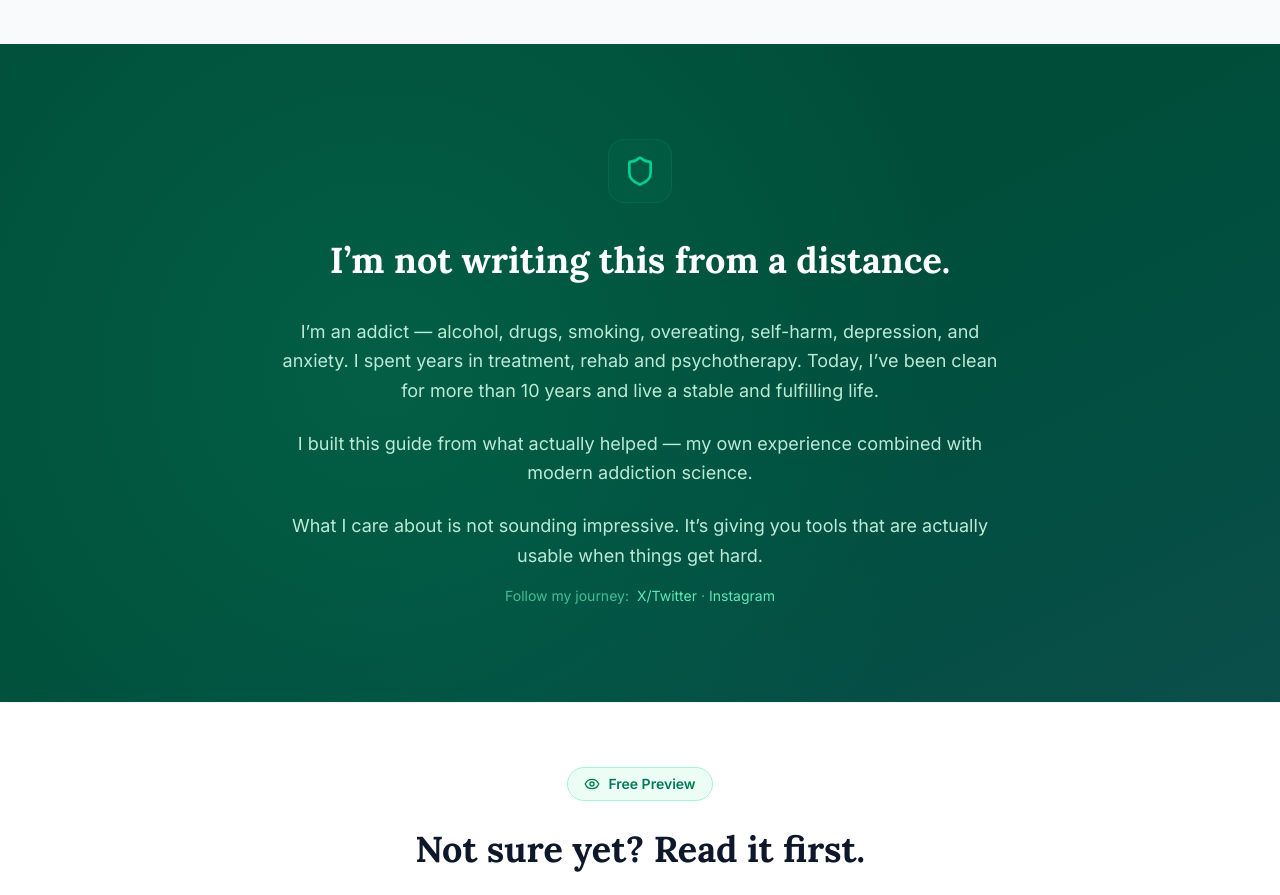
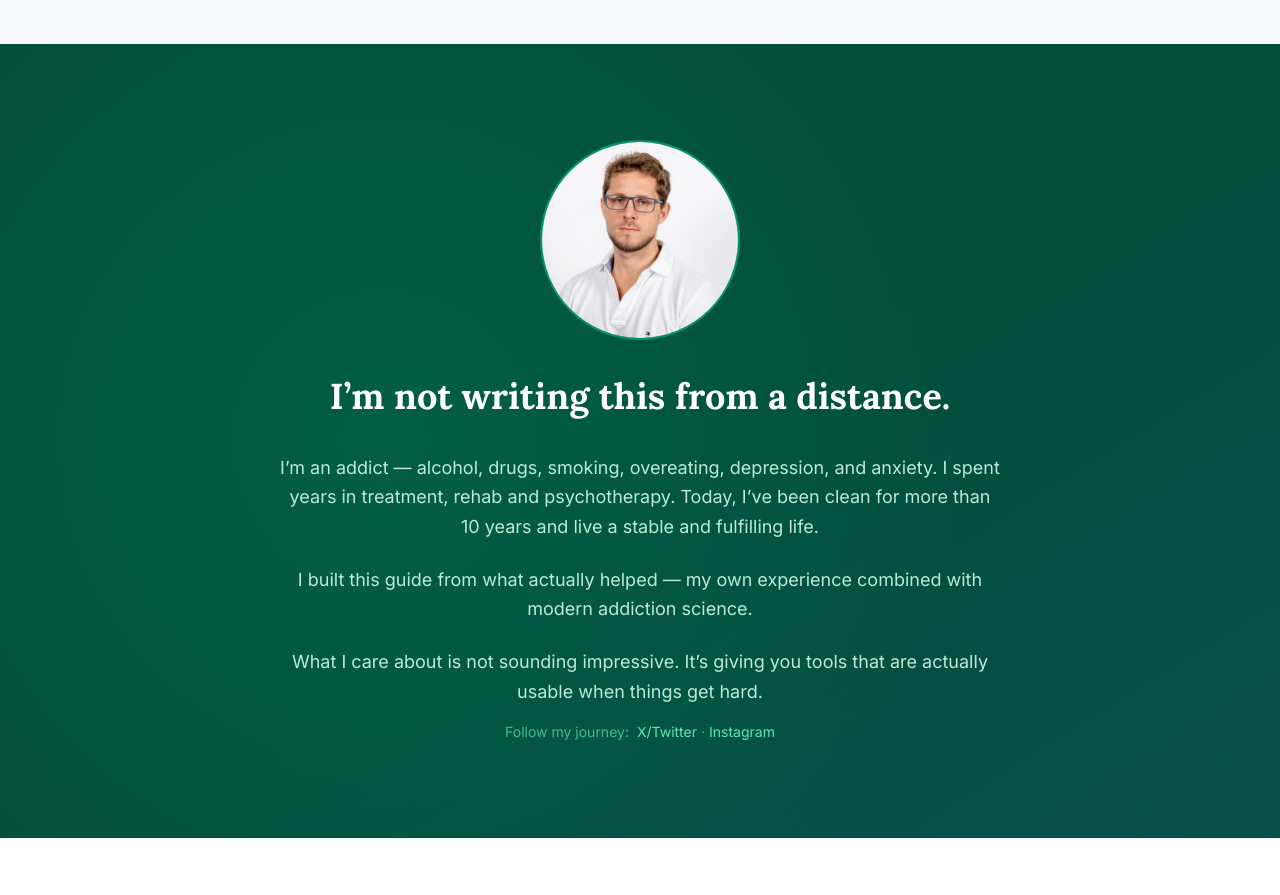
Before and after one commit to JakubHave/craving-toolkit-web, a Next.js app: page / in a window 1280 px wide. Shown: the part 2840-3735 px from the top of the page. Built offline with nearby package versions, Linux system fonts and the light colour scheme.

Commit message:
profile pic

```diff
--- a/src/app/about/page.tsx
+++ b/src/app/about/page.tsx
@@ -1,4 +1,5 @@
 import Link from "next/link";
+import Image from "next/image";
 import { Metadata } from "next";
 
 export const metadata: Metadata = {
@@ -50,6 +51,14 @@ export default function AboutPage() {
         </nav>
 
         <main className="max-w-3xl mx-auto px-6 py-16">
+          <Image
+            src="/jakub.jpg"
+            alt="Jakub Havelka"
+            width={200}
+            height={200}
+            className="rounded-full mb-8"
+          />
+
           <h1 className="text-4xl md:text-5xl font-extrabold tracking-tight text-slate-900 mb-8 leading-tight">
             About the Author
           </h1>
@@ -61,7 +70,7 @@ export default function AboutPage() {
 
             <h2 className="text-2xl font-bold mt-10 mb-4 text-slate-900">My story</h2>
             <p className="text-lg text-slate-700 leading-relaxed mb-6">
-              I struggled with alcohol, drugs, smoking, overeating, self-harm, depression, and anxiety. I spent years in treatment, rehab, and psychotherapy. I know what it feels like when cravings take over and logic disappears. I know the shame spiral, the relapses, the feeling that nothing will ever change.
+              I struggled with alcohol, drugs, smoking, overeating, depression, and anxiety. I spent years in treatment, rehab, and psychotherapy. I know what it feels like when cravings take over and logic disappears. I know the shame spiral, the relapses, the feeling that nothing will ever change.
             </p>
             <p className="text-lg text-slate-700 leading-relaxed mb-6">
               Today, I live a stable and fulfilling life. Not because I found a magic formula, but because I eventually found tools and frameworks that actually worked in the moments when willpower didn&rsquo;t. That&rsquo;s what the Craving Toolkit is — the distillation of everything that helped, organized for the exact moments when you need it most.
--- a/src/app/page.tsx
+++ b/src/app/page.tsx
@@ -1,5 +1,5 @@
 import Link from "next/link";
-import { CheckCircle2, ArrowRight, Shield, BookOpen, Eye } from "lucide-react";
+import { CheckCircle2, ArrowRight, BookOpen, Eye } from "lucide-react";
 import Image from "next/image";
 import NewsletterForm from "./newsletter-form";
 import { Metadata } from "next";
@@ -205,12 +205,16 @@ export default function LandingPage() {
         <div className="absolute inset-0 bg-[radial-gradient(circle_at_30%_50%,rgba(16,185,129,0.15),transparent_60%)]" />
 
         <div className="relative max-w-3xl mx-auto px-6 text-center">
-          <div className="animate-subtle-float inline-flex items-center justify-center w-16 h-16 rounded-2xl bg-emerald-800/50 border border-emerald-700/50 mb-8">
-            <Shield className="w-8 h-8 text-emerald-400" />
-          </div>
+          <Image
+            src="/jakub.jpg"
+            alt="Jakub Havelka"
+            width={200}
+            height={200}
+            className="rounded-full border-2 border-emerald-400/50 mb-8 mx-auto"
+          />
           <h2 className="font-serif text-3xl md:text-4xl font-bold mb-8 text-white leading-snug">I&rsquo;m not writing this from a distance.</h2>
           <p className="text-lg leading-relaxed text-emerald-100/90 mb-6">
-            I&rsquo;m an addict — alcohol, drugs, smoking, overeating, self-harm, depression, and anxiety. I spent years in treatment, rehab and psychotherapy. Today, I&rsquo;ve been clean for more than 10 years and live a stable and fulfilling life.
+            I&rsquo;m an addict — alcohol, drugs, smoking, overeating, depression, and anxiety. I spent years in treatment, rehab and psychotherapy. Today, I&rsquo;ve been clean for more than 10 years and live a stable and fulfilling life.
           </p>
           <p className="text-lg leading-relaxed text-emerald-100/90 mb-6">
             I built this guide from what actually helped — my own experience combined with modern addiction science.
```
Also changed, not shown: public/jakub.jpg (added).
